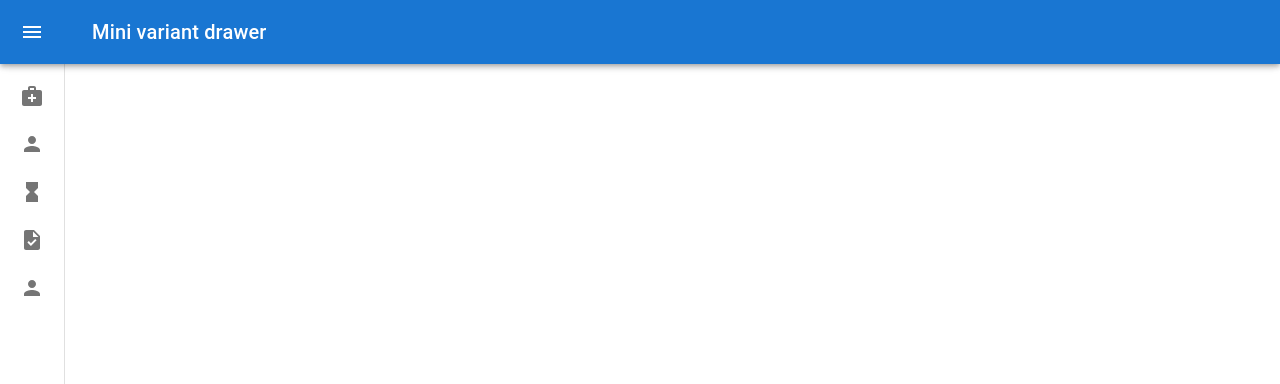
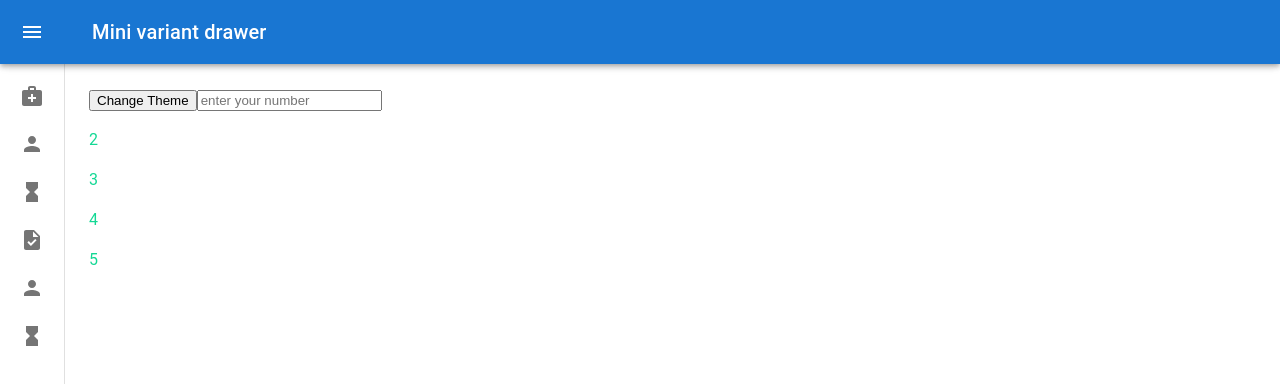
Before and after one commit to rnwsavan/AdminPanel, a React (Create React App) app: page /usecallback_Example in a window 1280 px wide. Shown: the top 384 px of the page. Built offline with nearby package versions, Linux system fonts and the light colour scheme.

Commit message:
UseCallBack Add

```diff
--- a/src/App.js
+++ b/src/App.js
@@ -8,6 +8,7 @@ import Counter from "./Containers/Counter/Counter";
 import { PersistGate } from 'redux-persist/integration/react'
 import PromisesExample from "./Containers/PromisesExamples/PromisesExample";
 import HookExample from "./Containers/HookExample/HookExample";
+import UseCallBack from "./Containers/UseCallExample/UseCallBack";
 
 function App() {
   const {store,persistor} = configureStore();
@@ -22,6 +23,8 @@ function App() {
           <Route exact path={"/counter"} component={Counter} />
           <Route exact path={"/Promise_Example"} component={PromisesExample} />
           <Route exact path={"/memo_Example"} component={HookExample} />
+          <Route exact path={"/usecallback_Example"} component={UseCallBack} />
+
 
         </Switch>
       </Layout>
--- a/src/Components/Layout/Layout.js
+++ b/src/Components/Layout/Layout.js
@@ -105,7 +105,8 @@ export default function Layout({ children }) {
         { lable: 'Doctor', to: '/doctor', icon: <PersonIcon /> },
         { lable: 'Counter', to: '/counter', icon: < HourglassFullIcon /> },
         { lable: 'Promises', to: '/Promise_Example', icon: < TaskIcon /> },
-        { lable: 'UseMemo', to: '/memo_Example', icon: <PersonIcon /> }
+        { lable: 'UseMemo', to: '/memo_Example', icon: <PersonIcon /> },
+        { lable: 'UseCallBack Function', to: '/usecallback_Example', icon: < HourglassFullIcon /> }
 
     ]
 
--- /dev/null
+++ b/src/Containers/ListItem/ListItem.js
@@ -0,0 +1,25 @@
+import React, { useEffect, useState } from 'react';
+
+function ListItem({getItem}) {
+    const [item, setItem] = useState([]);
+
+    useEffect(() => {
+        setItem(getItem(2))
+    },[getItem])
+
+    return (
+        <div>
+
+            {
+                item.map((i) => {
+                    return(
+                        <p>{i}</p>
+                    )
+                })
+            }
+
+        </div>
+    );
+}
+
+export default ListItem;
--- /dev/null
+++ b/src/Containers/UseCallExample/UseCallBack.js
@@ -0,0 +1,26 @@
+import React, { useCallback, useState } from 'react';
+import ListItem from '../ListItem/ListItem';
+
+function UseCallBack(props) {
+    const [dark , setDark] = useState(false);
+    const [number, setNumber] = useState(0);
+
+    const theme = {
+        backgroundColor : dark ? '#13D894' : '#fff',
+        color : dark ? '#fff' : '#13D894'
+    }
+
+    const getItem = useCallback((i) => {
+        return[i + number, i + number + 1, i + number + 2, i + number + 3]
+    },[number])
+    return (
+        <div style={theme}>
+            <button onClick={() => setDark(!dark)}>Change Theme</button>
+            <input type="text" placeholder='enter your number' onChange={(e) => setNumber(parseInt(e.target.value))}/>
+
+            <ListItem getItem ={getItem}/>
+        </div>
+    );
+}
+
+export default UseCallBack;
```
